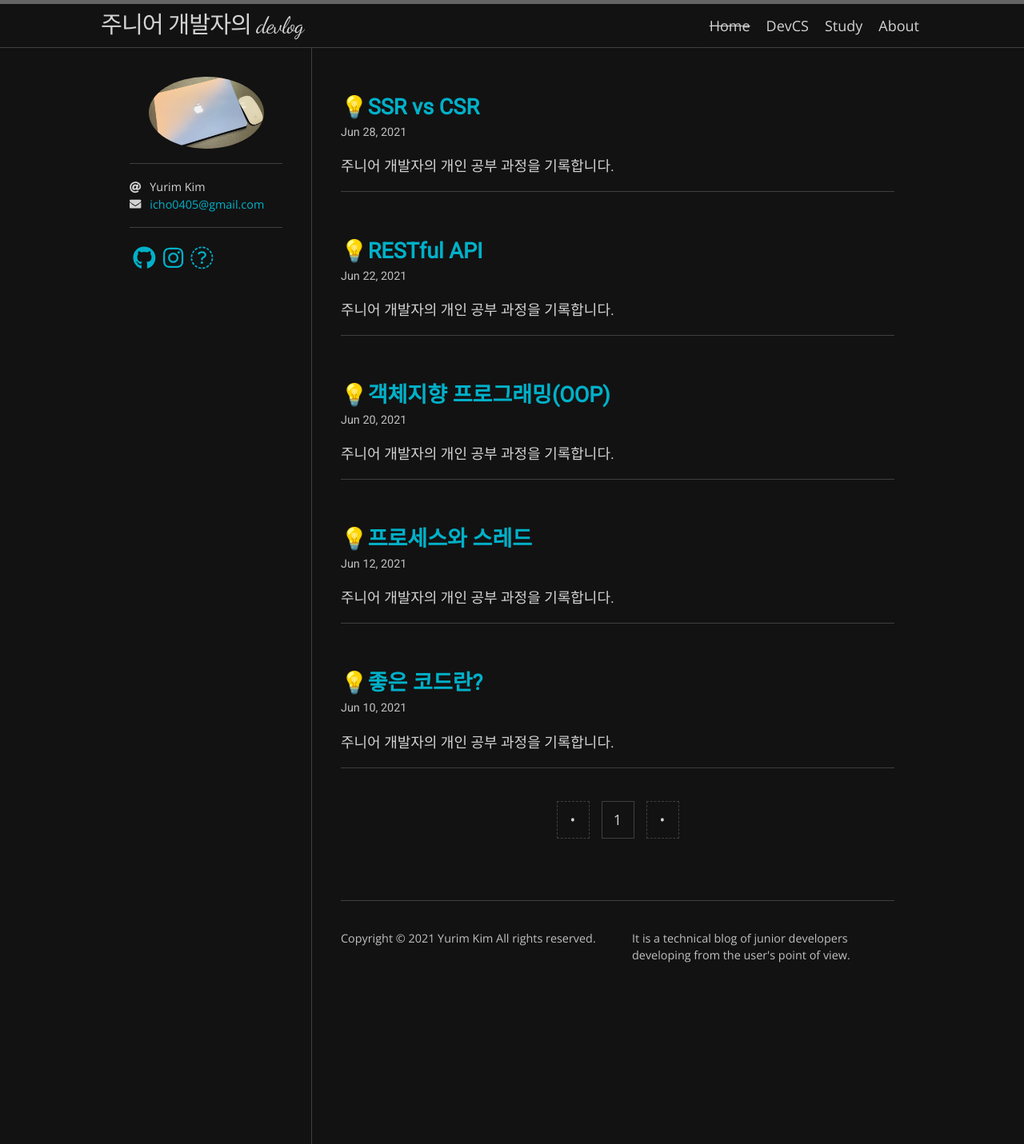
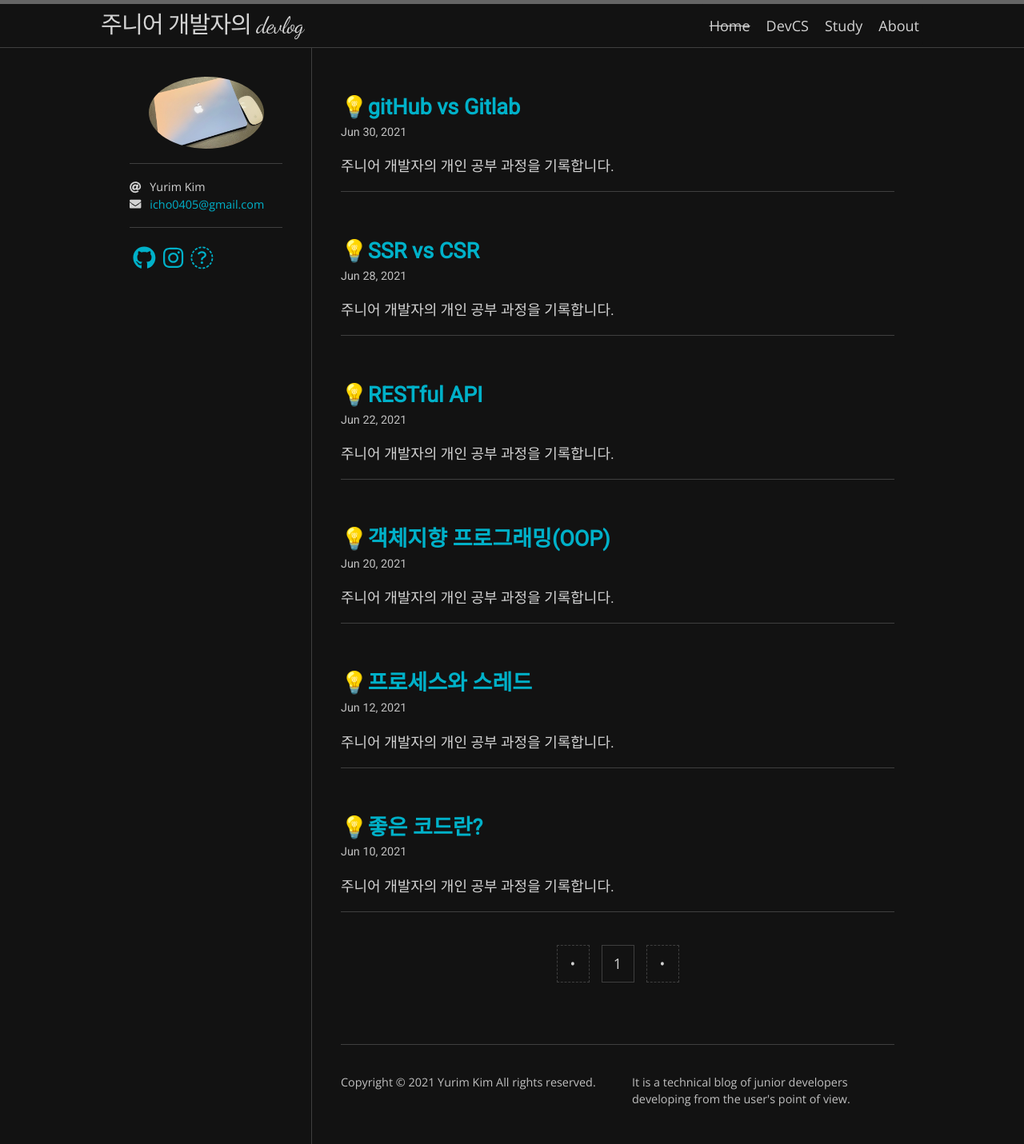
Before and after one commit to yurim45/yurim45.github.io, a Jekyll site: the page built from index.html, in a window 1280 px wide. Shown: the whole page at 80% size. Built offline with Jekyll 4.4.1, drawn with Linux system fonts in a browser that asks for light colours; nearby versions of some CDN libraries; some web fonts are replaced; the list of posts is cut into pages by our own code; part of the change alters nothing that is shown.

Commit message:
add: gitHub vs Gitlab

```diff
--- /dev/null
+++ b/_posts/2021-06-30-github-vs-gitlab.md
@@ -0,0 +1,53 @@
+---
+title: "💡gitHub vs Gitlab"
+tags:
+  - [Blog, jekyll, Github, Git, gitHub, Gitlab]
+permalink: /cs/
+
+navigation: true
+toc: true
+toc_sticky: true
+
+date: 2021-06-30
+last_modified_at: 2021-06-30
+---
+
+`주니어 개발자의 개인 공부 과정을 기록합니다.`
+
+# gitHub vs Gitlab
+
+### 버전관리 시스템
+
+- 개발하면서 발생하는 변화를 기록해서
+- 그 변화를 열람하고
+- 수정할 수 있도록 도와주는 시스템
+
+# Git
+
+- 버전관리 시스템을 구현한 구체적인 제품 중 하나
+- 분산형 버전관리 시스템
+- 가장 많이 사용되는 버전관리 시스템
+
+## 원격 저장소
+
+- 버전관리 시스템은 소스코드를 저장할 수 있는 서버를 운영할 수 있고
+- 서버에 소스코드를 저장해서 협업,
+- 홍보 등에 활용할 수 있다
+
+# Github
+
+- 버전관리 시스템인 git을 이용하는 프로젝트를 위한 원격저장소를 제공
+- 오픈소스는 무료
+- 비공개 프로젝트는 유료
+- 저장소 크기의 제한이 없다
+- 로컬 버전관리 시스템이 없어도 많은 작업을 웹상에서 할 수 있다
+
+# Gitlab
+
+- Git의 원격 저장소 기능과 이슈 트래커 기능 등을 제공
+- 설치형 github이라는 컨셉으로 제작
+- 비용이 부담되거나 소스코드의 보안이 중요한 프로젝트에 적당
+
+## issue tracker
+
+- 프로젝트를 진행하는 과정에서 발생하는 업무들을 관리해주는 업무 관리 시스템
--- a/_sass/hamilton/skins/sunrise.scss
+++ b/_sass/hamilton/skins/sunrise.scss
@@ -1,6 +1,6 @@
 $text-color: #222 !default;
 $text-color-light: #373737 !default;
-$background-color: #fff !default;
+$background-color: #ecdbbb !default;
 $code-background-color: #fbf1c7 !default;
 
 $border-color: mix(#000, $background-color, 20%) !default;
```
